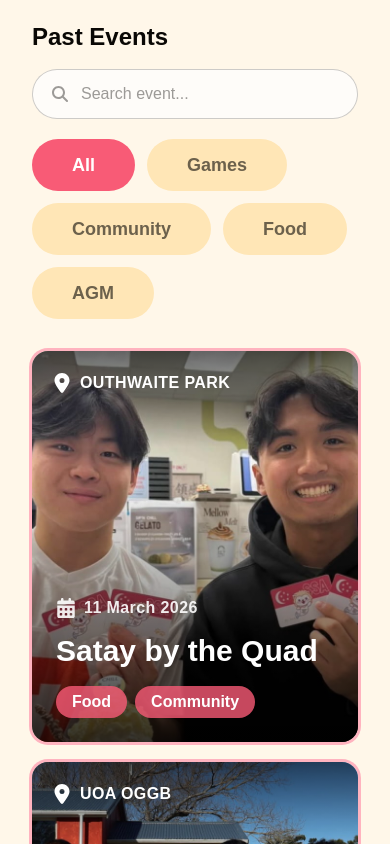
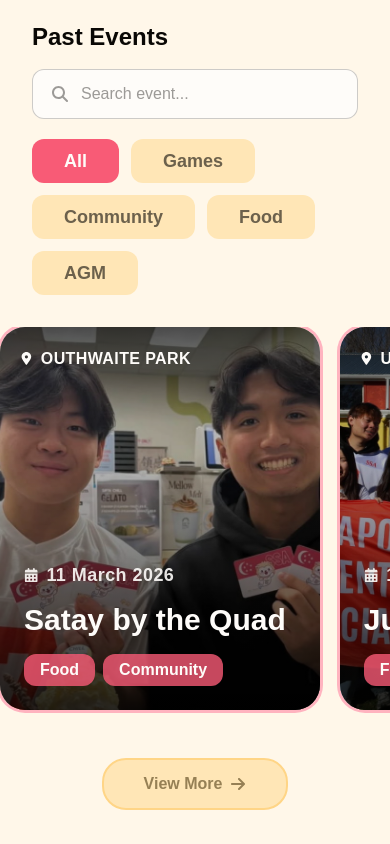
Before and after one commit to UoaWDCC/ssa, a Next.js app in the folder web/: page /events in a window 390 px wide. Shown: the part 920-1764 px from the top of the page. Built offline with nearby package versions, Linux system fonts and the light colour scheme; no server answers; a web font is replaced by a local one.

Commit message:
Fix/past events UI (#101)
* fix: small UI fixes for pastEventCard

* fix: mobile scrolling changed to horizontal

* fix: change text to ssa white

* fix: small ui tweaks to match figma

* fix: UI fixes to match figma

* fix: removing duplicate styling

```diff
--- a/web/src/app/events/_components/PastEventCard.tsx
+++ b/web/src/app/events/_components/PastEventCard.tsx
@@ -39,23 +39,31 @@ export default function PastEventCard({ event }: Readonly<PastEventCardProps>) {
     <Link
       href={`/events/${slug}/gallery`}
       aria-label={`See photos for ${name} on ${formattedDate} at ${location}`}
-      className="group relative block aspect-[5/6] overflow-hidden rounded-2xl ring-[3px] ring-ssa-red-lighter transition-all duration-300 hover:ring-4 hover:ring-ssa-red focus-visible:outline-none focus-visible:ring-4 focus-visible:ring-ssa-red"
+      className="group relative block aspect-5/6 overflow-hidden rounded-[25px] ring-[3px] ring-ssa-red-lighter transition-all duration-300 hover:ring-4 hover:ring-ssa-red focus-visible:outline-none focus-visible:ring-4 focus-visible:ring-ssa-red"
     >
       <Image
         src={thumbnail}
         alt={thumbnailAlt}
         fill
         sizes="(max-width: 640px) 100vw, (max-width: 1024px) 50vw, 33vw"
-        className="object-cover transition-all duration-500 group-hover:scale-105 group-hover:blur-[2px] group-hover:brightness-75"
+        className="object-cover transition-all duration-500 group-hover:scale-105 group-hover:blur-[6px] group-hover:brightness-65 group-hover:opacity-80"
+      />
+
+      <div
+        aria-hidden="true"
+        className="pointer-events-none absolute inset-0 bg-black/25"
       />
 
       {/* Top gradient + location */}
       <div
         aria-hidden="true"
-        className="pointer-events-none absolute inset-x-0 top-0 h-24 bg-gradient-to-b from-black/60 to-transparent"
+        className="pointer-events-none absolute inset-x-0 top-0 h-24 bg-linear-to-b from-black/60 to-transparent"
       />
-      <div className="absolute left-5 top-5 flex items-center gap-2 text-white">
-        <FaLocationDot className="h-5 w-5" aria-hidden="true" />
+      <div className="absolute left-5 top-5 flex items-center gap-2 text-ssa-white">
+        <FaLocationDot
+          className="h-[0.8em] w-[0.8em] shrink-0"
+          aria-hidden="true"
+        />
         <span className="font-averia text-base font-bold uppercase tracking-wide">
           {location}
         </span>
@@ -64,19 +72,22 @@ export default function PastEventCard({ event }: Readonly<PastEventCardProps>) {
       {/* Bottom gradient + info */}
       <div
         aria-hidden="true"
-        className="pointer-events-none absolute inset-x-0 bottom-0 h-2/3 bg-gradient-to-t from-black/80 via-black/40 to-transparent"
+        className="pointer-events-none absolute inset-x-0 bottom-0 h-2/3 bg-linear-to-t from-black/80 via-black/40 to-transparent"
       />
       <div className="absolute inset-x-0 bottom-0 flex flex-col gap-3 p-6">
-        <div className="flex items-center gap-2 text-white/90">
-          <FaCalendarDays className="h-5 w-5" aria-hidden="true" />
+        <div className="flex items-center gap-2 text-ssa-white/90">
+          <FaCalendarDays
+            className="h-[0.9em] w-[0.9em] shrink-0"
+            aria-hidden="true"
+          />
           <time
             dateTime={date}
-            className="font-averia text-base font-bold tracking-wide"
+            className="font-averia text-lg font-bold tracking-wide"
           >
             {formattedDate}
           </time>
         </div>
-        <h3 className="font-averia text-3xl font-bold leading-tight text-white">
+        <h3 className="font-averia text-3xl font-bold leading-tight text-ssa-white">
           {name}
         </h3>
         {tags.length > 0 && (
@@ -84,7 +95,7 @@ export default function PastEventCard({ event }: Readonly<PastEventCardProps>) {
             {tags.map((tag) => (
               <li
                 key={tag}
-                className={`rounded-full px-4 py-1 font-averia text-base font-bold text-white ${TAG_COLOURS[tag]}`}
+                className={`rounded-xl px-4 py-1 font-averia text-base font-bold text-ssa-white ${TAG_COLOURS[tag]}`}
               >
                 {tag}
               </li>
@@ -95,9 +106,12 @@ export default function PastEventCard({ event }: Readonly<PastEventCardProps>) {
 
       {/* Hover overlay: See Photos */}
       <div className="pointer-events-none absolute inset-0 flex items-center justify-center opacity-0 transition-opacity duration-500 group-hover:opacity-100 group-focus-visible:opacity-100">
-        <span className="flex items-center gap-2.5 rounded-full bg-ssa-red px-8 py-3.5 font-averia text-xl font-bold text-white shadow-lg">
+        <span className="flex items-center gap-2.5 rounded-xl bg-ssa-red px-7 py-3 font-averia text-xl font-bold text-ssa-white shadow-lg">
           See Photos
-          <FaArrowRight className="h-6 w-6" aria-hidden="true" />
+          <FaArrowRight
+            className="h-[1em] w-[1em] shrink-0"
+            aria-hidden="true"
+          />
         </span>
       </div>
     </Link>
--- a/web/src/app/events/_components/PastEventsSection.tsx
+++ b/web/src/app/events/_components/PastEventsSection.tsx
@@ -41,7 +41,7 @@ export default function PastEventsSection() {
   const hasMore = visibleCount < filteredEvents.length
 
   return (
-    <section className="px-8 sm:px-14 md:px-20 lg:px-[6.5rem] py-8 sm:py-10 md:py-12">
+    <section className="px-8 sm:px-14 md:px-20 lg:px-26 py-8 sm:py-10 md:py-12">
       <h2 className="font-averia font-bold text-ssa-black text-2xl sm:text-3xl md:text-4xl mb-4 sm:mb-6">
         Past Events
       </h2>
@@ -58,7 +58,7 @@ export default function PastEventsSection() {
           value={query}
           onChange={(e) => handleQueryChange(e.target.value)}
           placeholder="Search event..."
-          className="w-full rounded-full border border-ssa-black/20 bg-ssa-white py-3 pl-12 pr-5 font-averia text-base text-ssa-black placeholder:text-ssa-black/40 focus:border-ssa-red focus:outline-none focus:ring-2 focus:ring-ssa-red/30"
+          className="w-full rounded-xl border border-ssa-black/20 bg-ssa-white py-3 pl-12 pr-5 font-averia text-base text-ssa-black placeholder:text-ssa-black/40 focus:border-ssa-red focus:outline-none focus:ring-2 focus:ring-ssa-red/30"
         />
       </label>
 
@@ -76,9 +76,9 @@ export default function PastEventsSection() {
               type="button"
               aria-pressed={isActive}
               onClick={() => handleFilterChange(filter)}
-              className={`rounded-full px-10 py-3 font-averia text-lg font-bold transition-colors focus-visible:outline-none focus-visible:ring-2 focus-visible:ring-ssa-red focus-visible:ring-offset-2 ${
+              className={`rounded-xl px-8 py-2 font-averia text-lg font-bold transition-colors focus-visible:outline-none focus-visible:ring-2 focus-visible:ring-ssa-red focus-visible:ring-offset-2 ${
                 isActive
-                  ? 'bg-ssa-red text-white'
+                  ? 'bg-ssa-red text-ssa-white'
                   : 'bg-ssa-yellow text-ssa-black/60 hover:bg-ssa-red-lighter hover:text-ssa-red'
               }`}
             >
@@ -89,9 +89,14 @@ export default function PastEventsSection() {
       </div>
 
       {/* Grid */}
-      <div className="mt-8 grid grid-cols-1 gap-5 sm:grid-cols-2 sm:gap-6 md:gap-8 lg:grid-cols-3">
+      <div className="mt-8 -mx-8 flex gap-5 overflow-x-auto px-8 pb-2 snap-x snap-mandatory sm:mx-0 sm:grid sm:grid-cols-2 sm:gap-6 sm:overflow-visible sm:px-0 md:gap-8 lg:grid-cols-3">
         {visibleEvents.map((event) => (
-          <PastEventCard key={event.slug} event={event} />
+          <div
+            key={event.slug}
+            className="w-[82vw] flex-none snap-start sm:w-auto"
+          >
+            <PastEventCard event={event} />
+          </div>
         ))}
       </div>
 
@@ -106,7 +111,7 @@ export default function PastEventsSection() {
           <button
             type="button"
             onClick={() => setVisibleCount((count) => count + LOAD_MORE_STEP)}
-            className="inline-flex items-center gap-2 rounded-full bg-ssa-red-lighter px-8 py-3 font-averia text-base font-bold text-ssa-black transition-colors hover:bg-ssa-red hover:text-white focus-visible:outline-none focus-visible:ring-2 focus-visible:ring-ssa-red focus-visible:ring-offset-2"
+            className="inline-flex items-center gap-2 rounded-3xl bg-ssa-yellow px-10 py-3 font-averia text-base font-bold text-ssa-category-text transition-colors border-2 border-ssa-dark-skin-yellow hover:bg-ssa-dark-skin-yellow  focus-visible:outline-none focus-visible:ring-2 focus-visible:ring-ssa-red focus-visible:ring-offset-2"
           >
             View More
             <FaArrowRight aria-hidden="true" />
--- a/web/src/app/signup/success/page.tsx
+++ b/web/src/app/signup/success/page.tsx
@@ -58,7 +58,7 @@ export default async function SignupSuccessPage({
         </p>
         <Link
           href={confirmation === 'confirmed' ? '/sign-in?new=1' : '/'}
-          className="inline-block rounded-lg bg-ssa-red px-6 py-3 text-sm font-semibold text-white hover:opacity-90 transition-opacity"
+          className="inline-block rounded-lg bg-ssa-red px-6 py-3 text-sm font-semibold text-ssa-white hover:opacity-90 transition-opacity"
         >
           {confirmation === 'confirmed'
             ? 'Sign In to View Profile'
```
